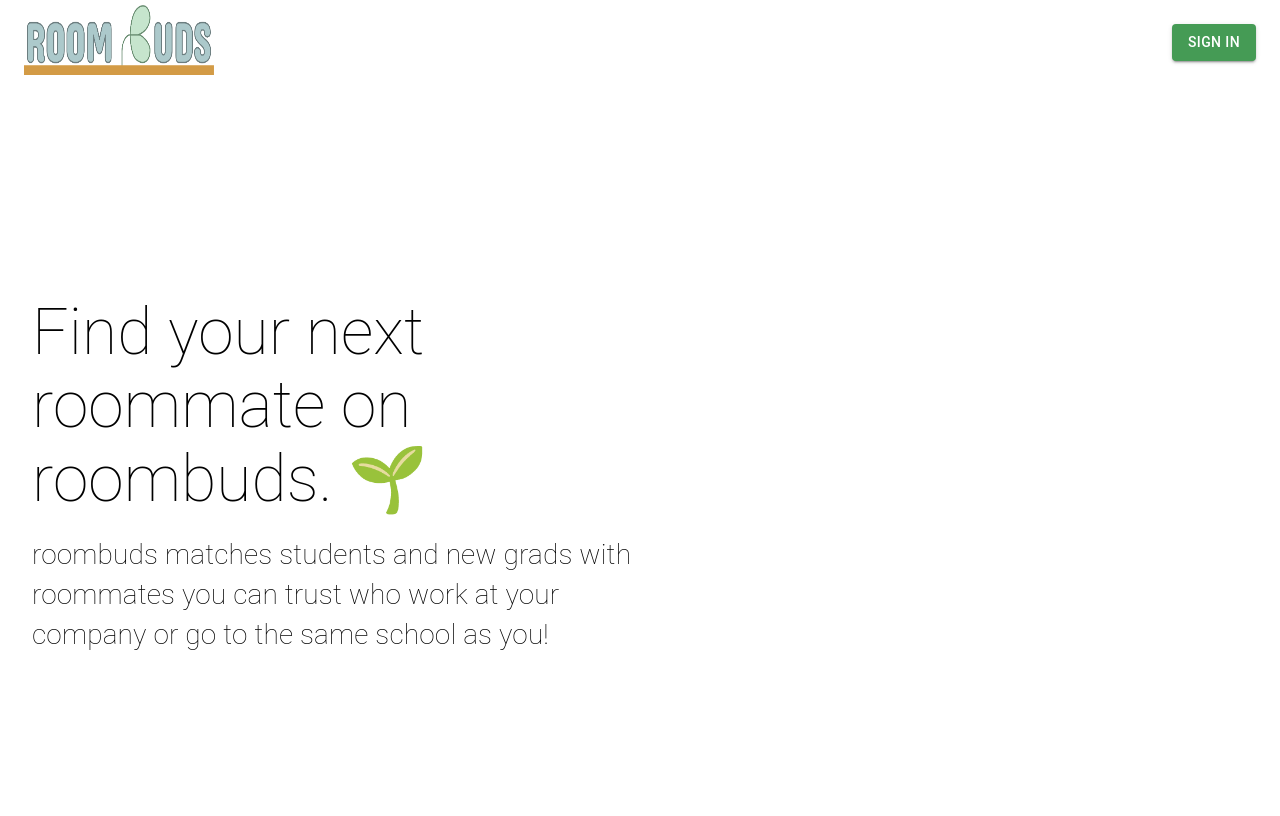
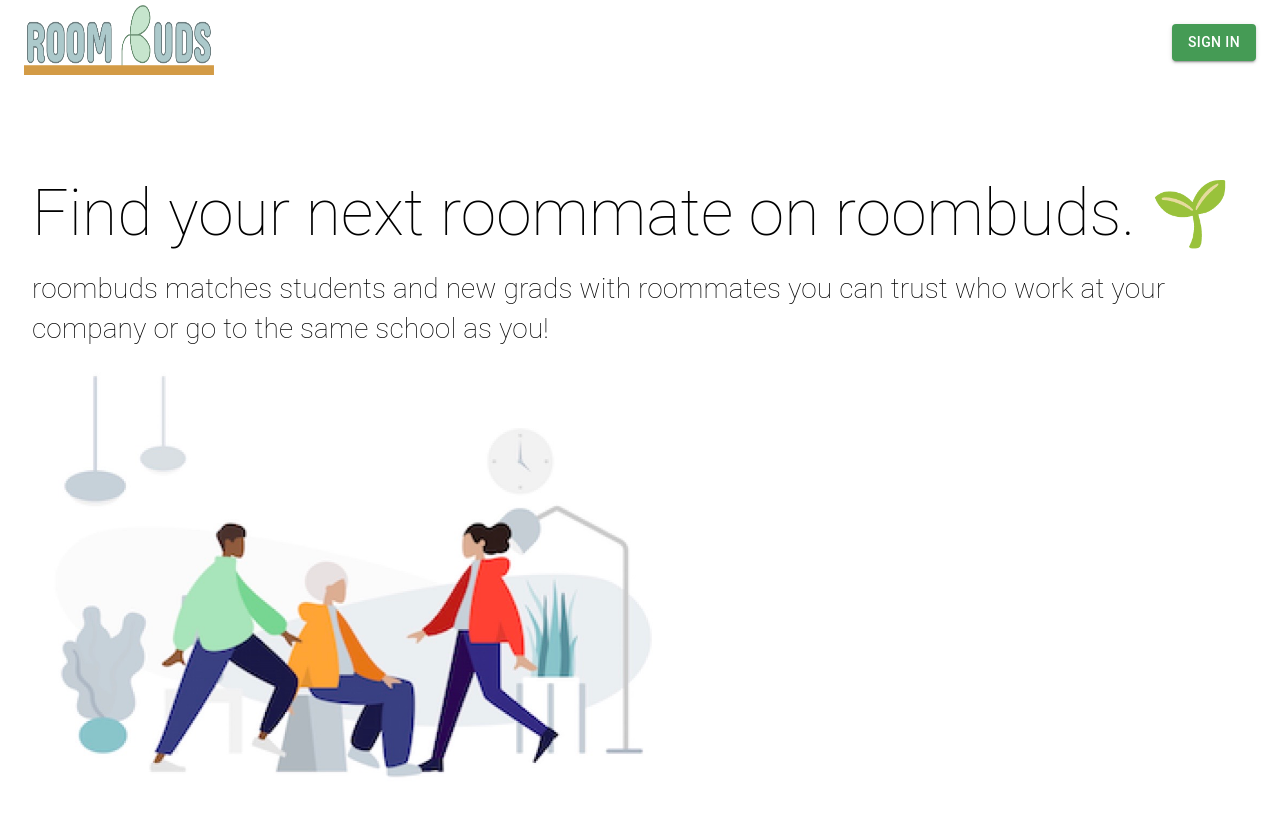
Before and after one commit to zuziamatysiak/roombuds, a Next.js app in the folder roombuds/: page / in a window 1280 px wide. Shown: the top 816 px of the page. Built offline with nearby package versions, Linux system fonts and the light colour scheme.

Commit message:
finished home page

```diff
--- a/roombuds/pages/index.tsx
+++ b/roombuds/pages/index.tsx
@@ -11,15 +11,15 @@
           <title>ROOMB(ud)S 🌱</title>
         </Head>
         <main className={styles.main}>
-        <div className="column-container">
-          <div className="column">
-          <h1 className={styles.title}>
-            Find your next roommate on roombuds. 🌱
-          </h1>
-          <h1 className ={styles.description}> roombuds matches students and new grads with roommates you can trust who work at your company or go to the same school as you!</h1>
+        <div className={styles.column_container}>
+          <div className={styles.column}>
+            <h1 className={styles.title}>
+             Find your next roommate on roombuds. 🌱
+            </h1>
+            <h1 className ={styles.description}> roombuds matches students and new grads with roommates you can trust who work at your company or go to the same school as you!</h1>
           </div>
-          <div className="column">
-
+          <div className={styles.column}>
+          <img src = "/humans.jpg" className={styles.picture}/>
           </div>
         </div>
         </main>
--- a/roombuds/styles/Home.module.css
+++ b/roombuds/styles/Home.module.css
@@ -27,9 +27,10 @@
   font-size: 2em;
   text-align: left;
   font-weight: lighter;
+  padding-right: 20px;
 }
 
-.column-container {
+.column_container {
   display: flex;
   flex-wrap: wrap;
 }
@@ -42,3 +43,9 @@
 .column:after {
   flex: auto;
 }
+
+.picture {
+  width: auto;
+  height: 30em;
+  text-align: center;
+}
--- a/roombuds/styles/globals.css
+++ b/roombuds/styles/globals.css
@@ -24,17 +24,3 @@
     background: black;
   }
 }
-
-.column-container {
-  display: flex;
-  flex-wrap: wrap;
-}
-
-.column {
-  flex-grow: 1;
-  flex-basis: 50%;
-}
-
-.column:after {
-  flex: auto;
-}
```
Also changed, not shown: roombuds/public/humans.jpg (added).
